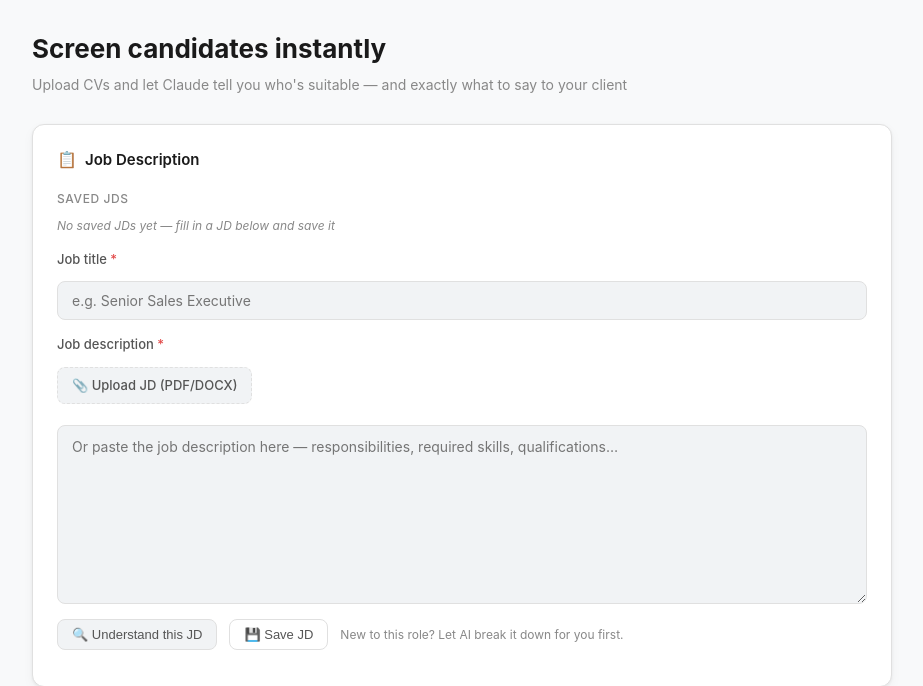
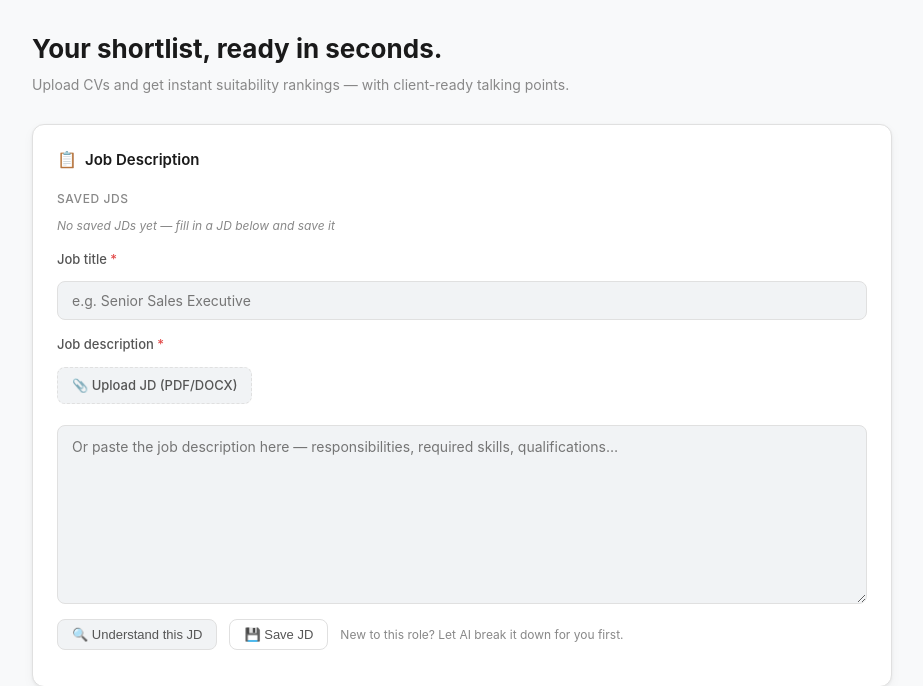
Before and after one commit to yvonne-ux/AI-Resume-Screener, a Flask app: page / in a window 1280 px wide. Shown: the part 65-751 px from the top of the page, without its empty margins (178-1101 px from the left). Run offline with Flask 3, Linux system fonts and the light colour scheme.

Commit message:
Update hero tagline and subtitle copy
Co-Authored-By: Claude Sonnet 4.6 <noreply@anthropic.com>

```diff
--- a/templates/index.html
+++ b/templates/index.html
@@ -554,8 +554,8 @@
   </div>
 
   <div class="container">
-    <h1 class="page-title">Screen candidates instantly</h1>
-    <p class="page-sub">Upload CVs and let Claude tell you who's suitable — and exactly what to say to your client</p>
+    <h1 class="page-title">Your shortlist, ready in seconds.</h1>
+    <p class="page-sub">Upload CVs and get instant suitability rankings — with client-ready talking points.</p>
 
     <form id="screenForm" enctype="multipart/form-data">
 
```
